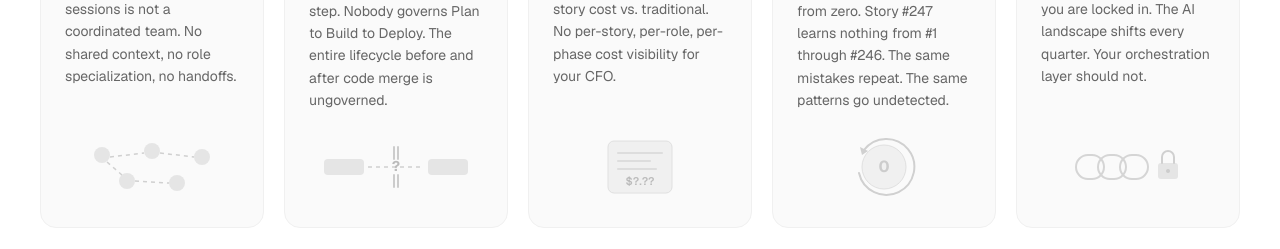
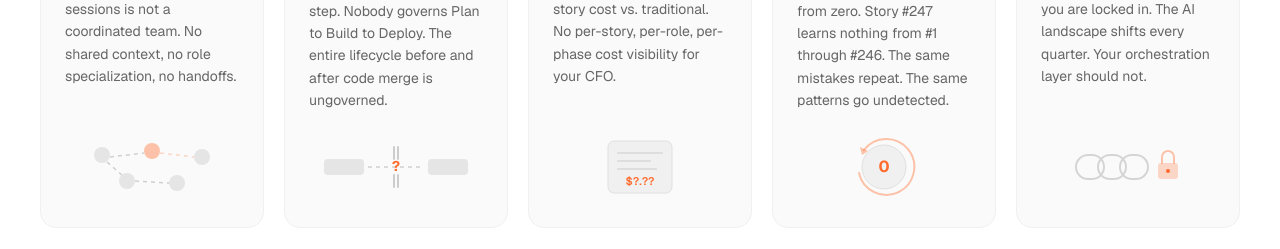
Before and after one commit to amar-naga/kestrel-symphony, a Next.js app: page /compare in a window 1280 px wide. Shown: the part 1000-1249 px from the top of the page. Built offline with nearby package versions, Linux system fonts and the light colour scheme.

Commit message:
Add subtle orange accents to all SVG illustrations
Gap cards: orange on key concept per card (missing coordinator,
ungoverned gate, invisible cost, memory wipe, vendor lock).
Rest stays muted grey for contrast.

Co-Authored-By: Claude Opus 4.6 (1M context) <noreply@anthropic.com>

```diff
--- a/src/app/compare/page.tsx
+++ b/src/app/compare/page.tsx
@@ -49,19 +49,23 @@ const sectionTitle: React.CSSProperties = {
 
 // ─── Data ────────────────────────────────────────────────────────────────────
 
-// SVG illustrations for each gap card
+// SVG illustrations for each gap card — muted grey with subtle orange accents
+const O = "#FF6B2C"; // Lumi orange for accent touches
+const O40 = "rgba(255,107,44,0.4)";
+const O25 = "rgba(255,107,44,0.25)";
+
 function OrchestrationIcon() {
   return (
     <svg width="100%" height="64" viewBox="0 0 160 64" fill="none">
-      {/* Disconnected nodes — dots not wired together */}
+      {/* Disconnected nodes — one orange (the missing coordinator) */}
       <circle cx="30" cy="20" r="8" fill="#e5e5e5" />
-      <circle cx="80" cy="16" r="8" fill="#e5e5e5" />
+      <circle cx="80" cy="16" r="8" fill={O40} />
       <circle cx="130" cy="22" r="8" fill="#e5e5e5" />
       <circle cx="55" cy="46" r="8" fill="#e5e5e5" />
       <circle cx="105" cy="48" r="8" fill="#e5e5e5" />
-      {/* Dashed lines showing missing connections */}
+      {/* Dashed lines — one orange showing the connection that should exist */}
       <line x1="38" y1="22" x2="72" y2="18" stroke="#d0d0d0" strokeWidth="1.5" strokeDasharray="4 4" />
-      <line x1="88" y1="18" x2="122" y2="22" stroke="#d0d0d0" strokeWidth="1.5" strokeDasharray="4 4" />
+      <line x1="88" y1="18" x2="122" y2="22" stroke={O25} strokeWidth="1.5" strokeDasharray="4 4" />
       <line x1="35" y1="27" x2="50" y2="40" stroke="#d0d0d0" strokeWidth="1.5" strokeDasharray="4 4" />
       <line x1="63" y1="46" x2="97" y2="48" stroke="#d0d0d0" strokeWidth="1.5" strokeDasharray="4 4" />
     </svg>
@@ -71,18 +75,17 @@ function OrchestrationIcon() {
 function GovernanceIcon() {
   return (
     <svg width="100%" height="64" viewBox="0 0 160 64" fill="none">
-      {/* Pipeline with broken gate in the middle */}
+      {/* Pipeline with open gate — question mark in orange */}
       <rect x="8" y="24" width="40" height="16" rx="4" fill="#e5e5e5" />
       <rect x="112" y="24" width="40" height="16" rx="4" fill="#e5e5e5" />
-      {/* Arrow through */}
       <line x1="52" y1="32" x2="108" y2="32" stroke="#d0d0d0" strokeWidth="1.5" strokeDasharray="4 4" />
-      {/* Open gate bars */}
+      {/* Gate bars */}
       <line x1="78" y1="12" x2="78" y2="24" stroke="#ccc" strokeWidth="2" strokeLinecap="round" />
       <line x1="82" y1="12" x2="82" y2="24" stroke="#ccc" strokeWidth="2" strokeLinecap="round" />
       <line x1="78" y1="40" x2="78" y2="52" stroke="#ccc" strokeWidth="2" strokeLinecap="round" />
       <line x1="82" y1="40" x2="82" y2="52" stroke="#ccc" strokeWidth="2" strokeLinecap="round" />
-      {/* Question mark */}
-      <text x="80" y="36" textAnchor="middle" fontSize="14" fill="#bbb" fontWeight="700">?</text>
+      {/* Orange question mark — the missing governance */}
+      <text x="80" y="36" textAnchor="middle" fontSize="14" fill={O} fontWeight="700">?</text>
     </svg>
   );
 }
@@ -90,14 +93,13 @@ function GovernanceIcon() {
 function EconomicsIcon() {
   return (
     <svg width="100%" height="64" viewBox="0 0 160 64" fill="none">
-      {/* Receipt/document shape */}
+      {/* Receipt */}
       <rect x="48" y="6" width="64" height="52" rx="6" fill="#f0f0f0" stroke="#e0e0e0" strokeWidth="1" />
-      {/* Lines on receipt */}
       <line x1="58" y1="18" x2="102" y2="18" stroke="#ddd" strokeWidth="2" strokeLinecap="round" />
       <line x1="58" y1="26" x2="90" y2="26" stroke="#ddd" strokeWidth="2" strokeLinecap="round" />
       <line x1="58" y1="34" x2="96" y2="34" stroke="#ddd" strokeWidth="2" strokeLinecap="round" />
-      {/* Dollar with question */}
-      <text x="80" y="50" textAnchor="middle" fontSize="11" fill="#bbb" fontWeight="600">$?.??</text>
+      {/* Orange dollar — the invisible cost */}
+      <text x="80" y="50" textAnchor="middle" fontSize="11" fill={O} fontWeight="600">$?.??</text>
     </svg>
   );
 }
@@ -107,11 +109,11 @@ function MemoryIcon() {
     <svg width="100%" height="64" viewBox="0 0 160 64" fill="none">
       {/* Brain circle */}
       <circle cx="80" cy="32" r="22" fill="#f0f0f0" stroke="#e0e0e0" strokeWidth="1" />
-      {/* Reset arrow around it */}
-      <path d="M 60 15 A 28 28 0 1 1 55 38" stroke="#d0d0d0" strokeWidth="2" fill="none" strokeLinecap="round" />
-      <polygon points="56,12 64,16 58,20" fill="#d0d0d0" />
-      {/* Zero in the brain */}
-      <text x="80" y="37" textAnchor="middle" fontSize="16" fill="#ccc" fontWeight="700">0</text>
+      {/* Orange reset arrow — the problem (wiping memory each time) */}
+      <path d="M 60 15 A 28 28 0 1 1 55 38" stroke={O40} strokeWidth="2" fill="none" strokeLinecap="round" />
+      <polygon points="56,12 64,16 58,20" fill={O40} />
+      {/* Orange zero — starts from nothing */}
+      <text x="80" y="37" textAnchor="middle" fontSize="16" fill={O} fontWeight="700">0</text>
     </svg>
   );
 }
@@ -119,14 +121,14 @@ function MemoryIcon() {
 function LockInIcon() {
   return (
     <svg width="100%" height="64" viewBox="0 0 160 64" fill="none">
-      {/* Chain links */}
+      {/* Chain links — grey */}
       <rect x="28" y="20" width="28" height="24" rx="12" fill="none" stroke="#d5d5d5" strokeWidth="2" />
       <rect x="50" y="20" width="28" height="24" rx="12" fill="none" stroke="#d5d5d5" strokeWidth="2" />
       <rect x="72" y="20" width="28" height="24" rx="12" fill="none" stroke="#d5d5d5" strokeWidth="2" />
-      {/* Lock */}
-      <rect x="110" y="28" width="20" height="16" rx="3" fill="#e5e5e5" />
-      <path d="M 114 28 L 114 22 A 6 6 0 0 1 126 22 L 126 28" stroke="#d0d0d0" strokeWidth="2" fill="none" strokeLinecap="round" />
-      <circle cx="120" cy="36" r="2" fill="#ccc" />
+      {/* Orange lock — the constraint */}
+      <rect x="110" y="28" width="20" height="16" rx="3" fill={O25} />
+      <path d="M 114 28 L 114 22 A 6 6 0 0 1 126 22 L 126 28" stroke={O40} strokeWidth="2" fill="none" strokeLinecap="round" />
+      <circle cx="120" cy="36" r="2" fill={O} />
     </svg>
   );
 }
```
